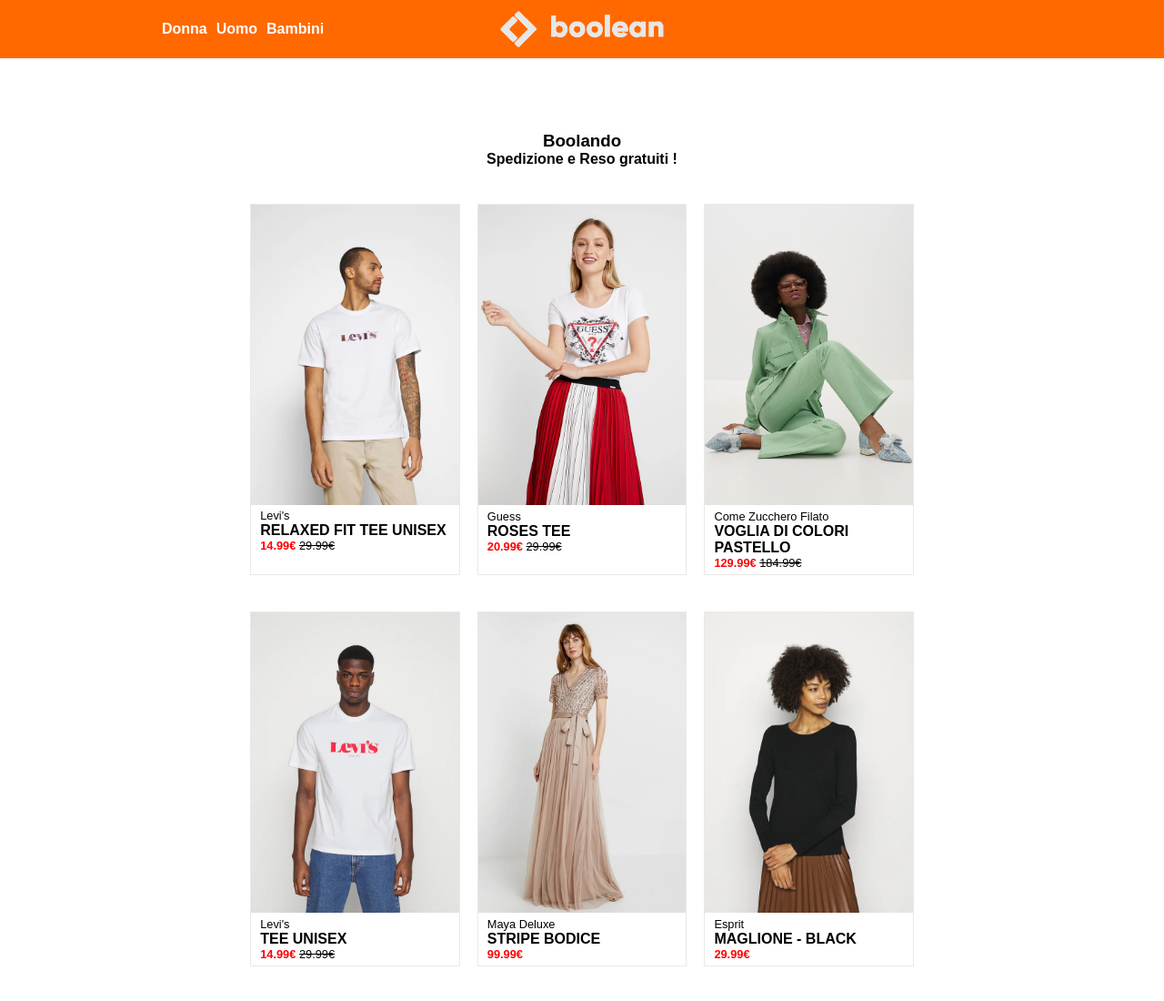
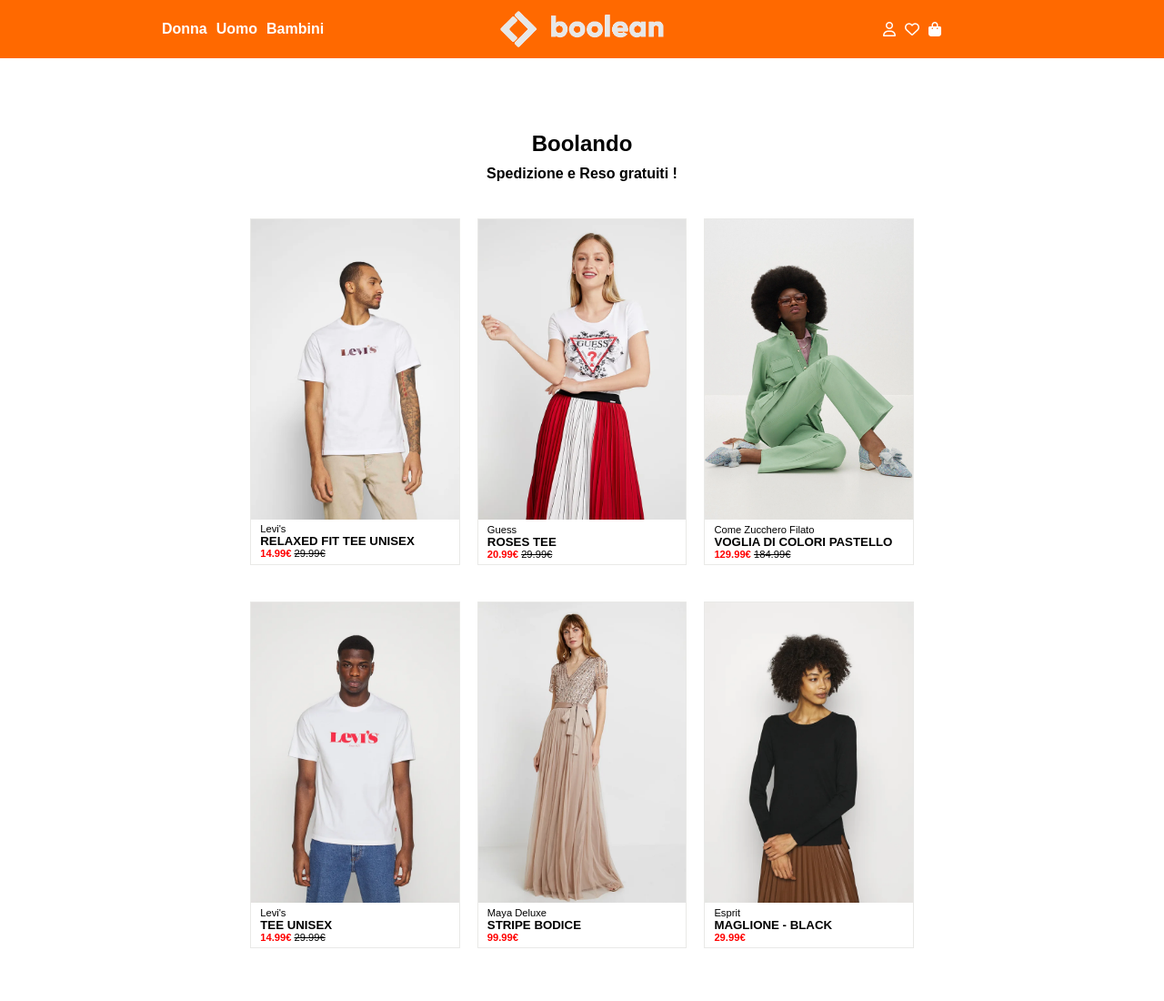
Before and after one commit to LorenzoGalimberti/html-css-boolando, a plain HTML site: page index.html in a window 1280 px wide. Shown: the whole page at 91% size. Drawn offline with Linux system fonts and the light colour scheme.

Commit message:
navbar completed and last changes (finished)

```diff
--- a/css/style.css
+++ b/css/style.css
@@ -4,7 +4,7 @@
     box-sizing: border-box;
 }
 body{
-    font-family: sans-serif;
+    font-family: Arial, Helvetica, sans-serif;
 }
 
 #navbar{
--- a/css/utility.css
+++ b/css/utility.css
@@ -48,6 +48,9 @@
 .mt_5{
     margin-top: 5px;
 }
+.mt_10{
+    margin-top: 10px;
+}
 .mt_10vh{
     margin-top: 10vh;
 }
@@ -66,9 +69,12 @@
 }
 
 .small_text{
-    font-size: 0.8em;
+    font-size: 0.7em;
 }
 
 .red_font{
     color: red;
 }
+.white_font{
+    color: white;
+}
--- a/index.html
+++ b/index.html
@@ -6,7 +6,7 @@
     <meta name="viewport" content="width=device-width, initial-scale=1.0">
     <link rel="stylesheet" href="./css/style.css">
     <link rel="stylesheet" href="./css/utility.css">
-
+    <link rel="stylesheet" href="https://cdnjs.cloudflare.com/ajax/libs/font-awesome/6.4.0/css/all.min.css" integrity="sha512-iecdLmaskl7CVkqkXNQ/ZH/XLlvWZOJyj7Yy7tcenmpD1ypASozpmT/E0iPtmFIB46ZmdtAc9eNBvH0H/ZpiBw==" crossorigin="anonymous" referrerpolicy="no-referrer" />
     <title>Boolando</title>
 </head>
 
@@ -21,7 +21,10 @@
             <div class="nav_item f_center_both">
                 <img id="navbar_logo" src="./img/boolean-logo.png" alt="boolean logo">
             </div>
-            <div class="nav_item">
+            <div class="nav_item f_center_both">
+                <i class="far fa-user white_font mr_10"></i>
+                <i class="fa-regular fa-heart white_font mr_10" ></i>
+                <i class="fa-solid fa-bag-shopping white_font mr_10"></i>
 
 
             </div>
@@ -29,15 +32,15 @@
     </header>
     <main>
         <div id="container">
-            <h3 class="centered_text">Boolando</h3>
-            <p class="centered_text "><b>Spedizione e Reso gratuiti !</b></p>
+            <h2 class="centered_text">Boolando</h2>
+            <p class="centered_text mt_10"><b>Spedizione e Reso gratuiti !</b></p>
             <div id="card_container" class="f_evenly f_wrap f_row_gap_40 mt_5vh">
                 <!-- card 1 -->
                 <div class="card f_d_column">
                     <img src="./img/1.webp" class="card_image" alt="Levi's T-shirt">
                     <div class="card_text ml_10 pb_5">
                         <p class="small_text ">Levi's</p>
-                        <p><b>RELAXED FIT TEE UNISEX</b></p>
+                        <h5>RELAXED FIT TEE UNISEX</h5>
                         <p class="small_text"><span class="red_font"><b>14.99€</b></span> <del>29.99€</del></p>
 
                     </div>
@@ -47,7 +50,7 @@
                     <img src="./img/2.webp" class="card_image" alt="Guess Roses Tee">
                     <div class="card_text ml_10 pb_5">
                         <p class="small_text mt_5">Guess</p>
-                        <p><b>ROSES TEE</b></p>
+                        <h5>ROSES TEE</h5>
                         <p class="small_text"><span class="red_font"><b>20.99€</b></span> <del>29.99€</del></p>
 
                     </div>
@@ -57,7 +60,7 @@
                     <img src="./img/3.webp" class="card_image" alt="Come Zucchero Filato abito">
                     <div class="card_text ml_10 pb_5">
                         <p class="small_text mt_5">Come Zucchero Filato</p>
-                        <p><b>VOGLIA DI COLORI PASTELLO</b></p>
+                        <h5>VOGLIA DI COLORI PASTELLO</h5>
                         <p class="small_text"><span class="red_font"><b>129.99€</b></span> <del>184.99€</del></p>
 
                     </div>
@@ -67,7 +70,7 @@
                     <img src="./img/4.webp" class="card_image" alt="Levi's T-shirt Tee">
                     <div class="card_text ml_10 pb_5">
                         <p class="small_text mt_5">Levi's</p>
-                        <p><b>TEE UNISEX</b></p>
+                        <h5>TEE UNISEX</h5>
                         <p class="small_text"><span class="red_font"><b>14.99€</b></span> <del>29.99€</del></p>
 
                     </div>
@@ -77,7 +80,7 @@
                     <img src="./img/5.webp" class="card_image" alt="Maya deluxe stripe bodice">
                     <div class="card_text ml_10 pb_5">
                         <p class="small_text mt_5">Maya Deluxe</p>
-                        <p><b>STRIPE BODICE</b></p>
+                        <h5>STRIPE BODICE</h5>
                         <p class="small_text"><span class="red_font"><b>99.99€</b></span> </p>
 
                     </div>
@@ -87,7 +90,7 @@
                     <img src="./img/6.webp" class="card_image" alt="Esprit Maglione Nero">
                     <div class="card_text ml_10 pb_5">
                         <p class="small_text mt_5">Esprit</p>
-                        <p><b>MAGLIONE - BLACK</b></p>
+                        <h5>MAGLIONE - BLACK</h5>
                         <p class="small_text"><span class="red_font"><b>29.99€</b></span> </p>
 
                     </div>
@@ -97,6 +100,7 @@
             </div>
         </div>
     </main>
+
 </body>
 
 </html>
```
